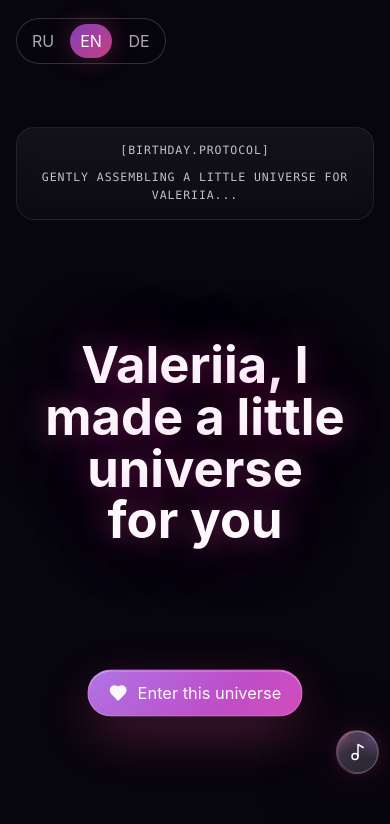
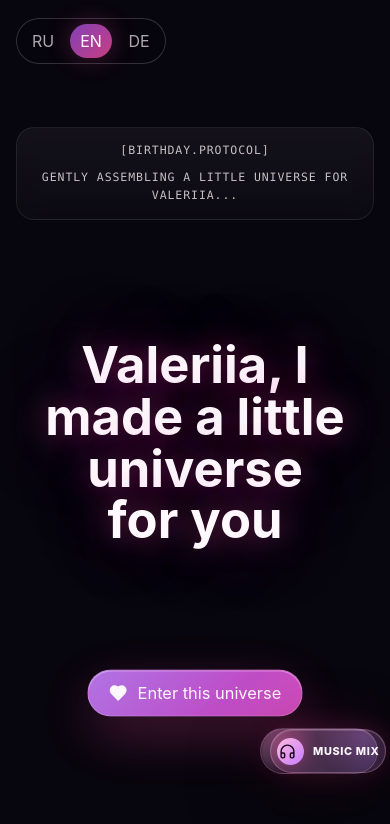
Before and after one commit to DavydGromosiak/B-Day-Valeriia, a React (Vite) app: page / in a window 390 px wide. Shown: the top 824 px of the page. Built offline with nearby package versions, Linux system fonts and the light colour scheme.

Commit message:
Refine docked music player button

```diff
--- a/src/components/MusicPlayer/MusicPlayer.tsx
+++ b/src/components/MusicPlayer/MusicPlayer.tsx
@@ -1,5 +1,5 @@
 import { motion } from "framer-motion";
-import { ChevronDown, Music2, Pause, Play, SkipBack, SkipForward, Volume1, Volume2, VolumeX } from "lucide-react";
+import { ChevronDown, Headphones, Music2, Pause, Play, SkipBack, SkipForward, Volume1, Volume2, VolumeX } from "lucide-react";
 import type { CSSProperties } from "react";
 import { useEffect, useMemo, useRef, useState } from "react";
 import { musicTracks } from "../../data/musicTracks";
@@ -8,6 +8,12 @@ import { Language, t } from "../../data/translations";
 type Props = {
   language: Language;
   shouldStart: boolean;
+};
+
+const dockLabel: Record<Language, string> = {
+  ru: "Music mix",
+  en: "Music mix",
+  de: "Music mix"
 };
 
 function formatTime(value: number) {
@@ -177,7 +183,17 @@ export function MusicPlayer({ language, shouldStart }: Props) {
         <button onClick={() => moveTrack(1)} aria-label={t.nextTrack[language]}><SkipForward size={22} fill="currentColor" /></button>
       </div>
       <button className="mixer-collapse" onClick={() => setOpen((value) => !value)} aria-label={open ? t.collapsePlayer[language] : t.expandPlayer[language]}>
-        {open ? <ChevronDown size={18} /> : <Music2 size={18} />}
+        {open ? (
+          <ChevronDown size={18} />
+        ) : (
+          <>
+            <span className="mixer-dock-icon" aria-hidden="true">
+              <Headphones size={17} />
+              <i /><i /><i />
+            </span>
+            <span className="mixer-dock-label">{dockLabel[language]}</span>
+          </>
+        )}
       </button>
     </motion.aside>
   );
--- a/src/styles/globals.css
+++ b/src/styles/globals.css
@@ -183,15 +183,15 @@ img { display: block; max-width: 100%; }
 
 .site-mixer.is-docked {
   left: auto;
-  right: 70px;
-  bottom: 20px;
+  right: 76px;
+  bottom: 22px;
   translate: 0;
-  width: 44px;
-  min-height: 44px;
+  width: 132px;
+  min-height: 48px;
   grid-template-columns: 1fr;
   justify-items: center;
   gap: 0;
-  padding: 0;
+  padding: 0 12px;
   border-radius: 999px;
 }
 
@@ -521,17 +521,63 @@ img { display: block; max-width: 100%; }
 
 .site-mixer.is-docked .mixer-collapse {
   position: static;
-  width: 44px;
-  height: 44px;
+  width: 100%;
+  height: 48px;
+  display: inline-flex;
+  align-items: center;
+  justify-content: center;
+  gap: 9px;
   color: var(--white);
-  background: rgba(255, 248, 252, 0.09);
-  border: 1px solid rgba(255, 248, 252, 0.18);
-  box-shadow: 0 0 18px rgba(255, 79, 163, 0.14);
+  background:
+    linear-gradient(135deg, rgba(255, 79, 163, 0.18), rgba(157, 78, 221, 0.14)),
+    rgba(255, 248, 252, 0.08);
+  border: 1px solid rgba(255, 185, 224, 0.28);
+  box-shadow:
+    0 12px 34px rgba(0, 0, 0, 0.28),
+    0 0 28px rgba(255, 79, 163, 0.18),
+    inset 0 1px 0 rgba(255,255,255,0.14);
 }
 
 .mixer-collapse:hover {
   color: var(--white);
   background: rgba(255, 248, 252, 0.12);
+}
+
+.mixer-dock-icon {
+  width: 29px;
+  height: 29px;
+  display: inline-flex;
+  align-items: end;
+  justify-content: center;
+  gap: 2px;
+  padding: 6px 5px;
+  border-radius: 999px;
+  color: #160516;
+  background: linear-gradient(135deg, #ffb8de, #c77dff);
+  box-shadow: 0 0 18px rgba(255, 79, 163, 0.32);
+}
+
+.mixer-dock-icon svg {
+  align-self: center;
+  flex: 0 0 auto;
+}
+
+.mixer-dock-icon i {
+  width: 2px;
+  height: 7px;
+  border-radius: 999px;
+  background: rgba(22, 5, 22, 0.76);
+}
+
+.mixer-dock-icon i:nth-of-type(2) { height: 12px; }
+.mixer-dock-icon i:nth-of-type(3) { height: 9px; }
+
+.mixer-dock-label {
+  font-size: 0.77rem;
+  font-weight: 800;
+  letter-spacing: 0.08em;
+  text-transform: uppercase;
+  white-space: nowrap;
 }
 
 .icon-button {
@@ -1998,18 +2044,18 @@ img { display: block; max-width: 100%; }
   }
   .site-mixer.is-docked {
     left: auto;
-    right: 14px;
+    right: 16px;
     bottom: 76px;
     translate: 0;
-    width: 44px;
-    min-height: 44px;
+    width: 128px;
+    min-height: 46px;
     grid-template-columns: 1fr;
-    padding: 0;
+    padding: 0 10px;
     border-radius: 999px;
   }
   .site-mixer.is-docked .mixer-collapse {
-    width: 44px;
-    height: 44px;
+    width: 100%;
+    height: 46px;
   }
   .mixer-cover { width: 76px; border-radius: 14px; }
   .site-mixer.is-open .mixer-cover { width: 76px; }
@@ -2094,15 +2140,23 @@ img { display: block; max-width: 100%; }
     right: 12px;
     bottom: 70px;
     translate: 0;
-    width: 42px;
-    min-height: 42px;
+    width: 118px;
+    min-height: 44px;
     grid-template-columns: 1fr;
-    padding: 0;
+    padding: 0 9px;
     border-radius: 999px;
   }
   .site-mixer.is-docked .mixer-collapse {
-    width: 42px;
-    height: 42px;
+    width: 100%;
+    height: 44px;
+  }
+  .mixer-dock-icon {
+    width: 27px;
+    height: 27px;
+  }
+  .mixer-dock-label {
+    font-size: 0.68rem;
+    letter-spacing: 0.06em;
   }
   .mixer-cover, .site-mixer.is-open .mixer-cover { width: 58px; }
   .site-mixer.is-open .mixer-cover { width: 58px; }
```
